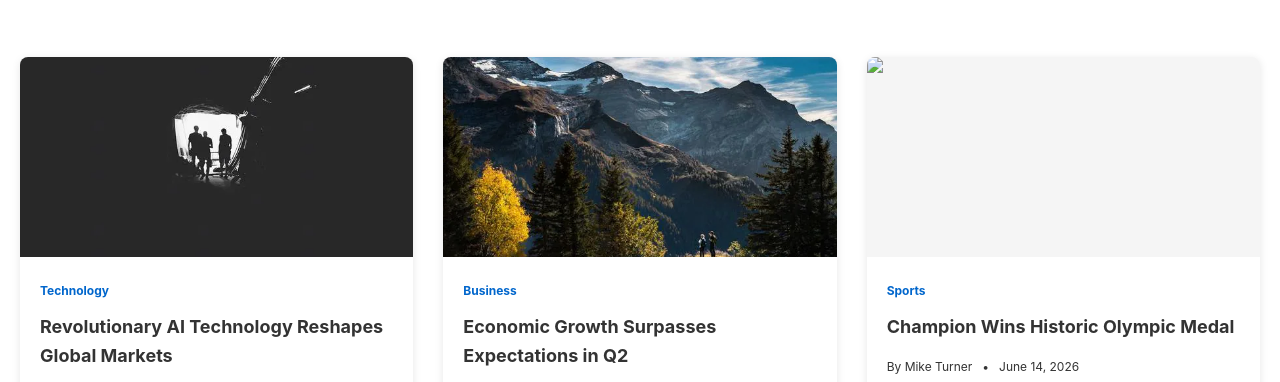
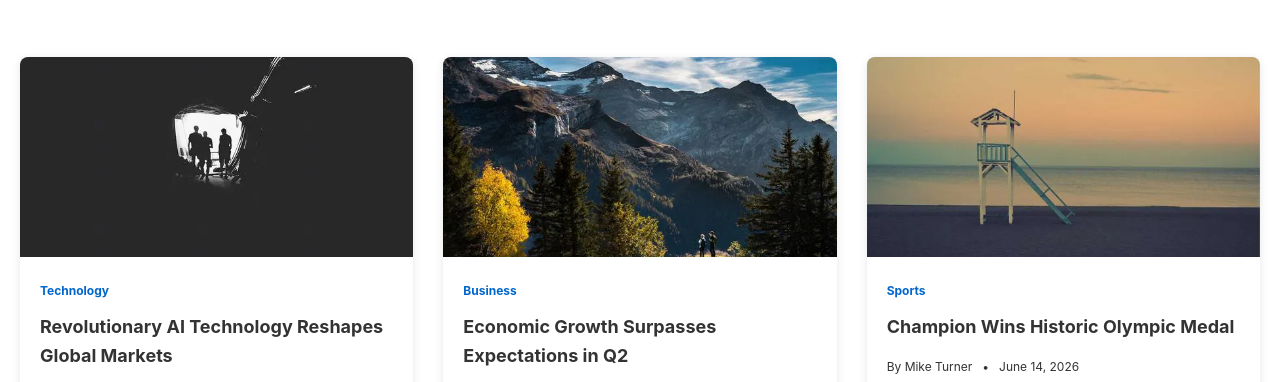
Before and after one commit to dineshsaripirala/NEWS5, a website: page blog.html in a window 1280 px wide. Shown: the part 374-756 px from the top of the page. Drawn offline with Linux system fonts and the light colour scheme.

Commit message:
Update blog.html

```diff
--- a/blog.html
+++ b/blog.html
@@ -73,7 +73,7 @@
                 </div>
 
                 <div class="article-card">
-                    <img src="images/article-3.webp" style="width:100%; height:200px; object-fit:cover;" alt="Champion Wins Historic Olympic Medal" loading="lazy" decoding="async" width="600" height="200">
+                    <img src="article-3.webp" style="width:100%; height:200px; object-fit:cover;" alt="Champion Wins Historic Olympic Medal" loading="lazy" decoding="async" width="600" height="200">
                     <div class="article-card-content">
                         <span class="article-card-category">Sports</span>
                         <h3>Champion Wins Historic Olympic Medal</h3>
```
